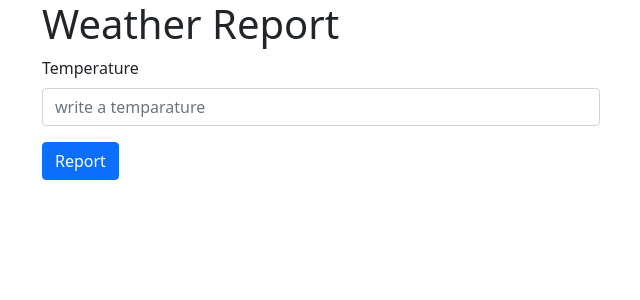
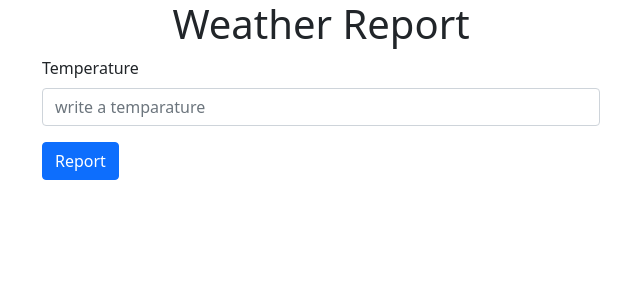
Before and after one commit to kawsar01822/ostad, a PHP site: page /weather_report.php in a window 1280 px wide. Shown: the top 300 px of the page, without its empty margins (319-959 px from the left). Run offline with PHP 8.4, Linux system fonts and the light colour scheme.

Commit message:
Update weather_report.php

```diff
--- a/assignment/module_1/weather_report.php
+++ b/assignment/module_1/weather_report.php
@@ -10,7 +10,7 @@
     <body>
         <div class="container">
             <form action="weather_report.php" method="post" class="col-md-6 offset-md-3" onsubmit="return validateForm();">
-                <h1>Weather Report</h1>
+                <h1 class="text-center">Weather Report</h1>
                 <div class="mb-3">
                     <label for="temperature" class="form-label">Temperature</label>
                     <input type="number" class="form-control" placeholder="write a temparature" id="temperature" name="temperature">
```
